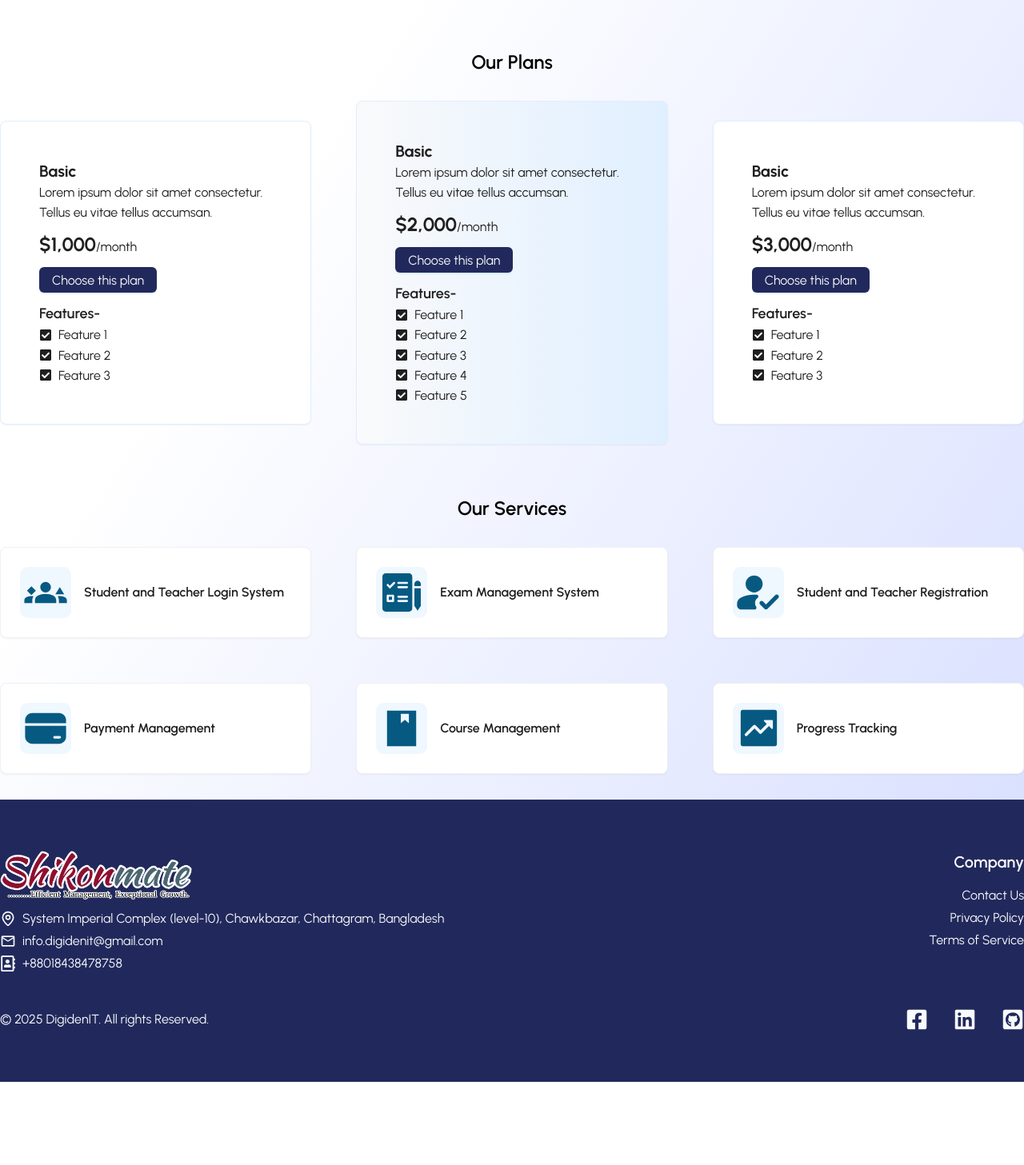
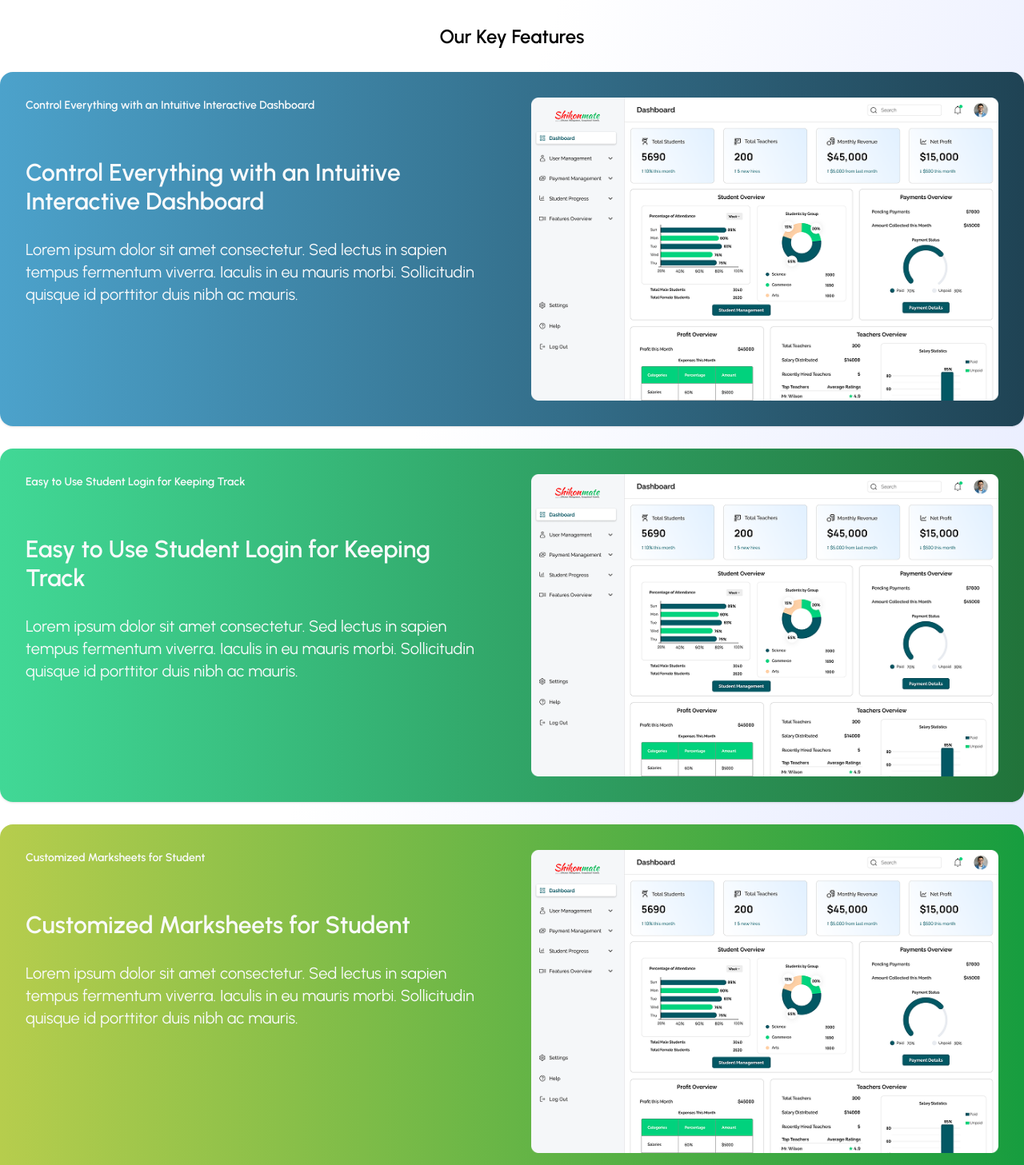
Before and after one commit to opu183059/shikhonmate-v1, a React (Vite) app: page / in a window 1280 px wide. Shown: the part 600-2057 px from the top of the page at 80% size. Before the commit the page ends 1953 px from the top, so only its background shows below. Built offline with nearby package versions, Linux system fonts and the light colour scheme.

Commit message:
feat: add Features section to HomePage; implement FeatureCard component and update styles

```diff
--- /dev/null
+++ b/src/components/cards/FeatureCard.tsx
@@ -0,0 +1,22 @@
+import { FeatureCardProps } from "../../types/props.type";
+
+const FeatureCard = ({ featureData }: { featureData: FeatureCardProps }) => {
+  return (
+    <div
+      className={`feature-card ${featureData.bgColor} rounded-2xl my-7 p-8 flex gap-12 shadow`}
+    >
+      <div className="w-1/2 text-gray-50">
+        <p className="text-sm font-semibold">{featureData.title}</p>
+        <h1 className="mt-14 mb-7 font-semibold text-3xl">
+          {featureData.title}
+        </h1>
+        <p className="text-xl">{featureData.content}</p>
+      </div>
+      <div className="w-1/2">
+        <img src={featureData.image} alt={featureData.title} />
+      </div>
+    </div>
+  );
+};
+
+export default FeatureCard;
--- a/src/index.css
+++ b/src/index.css
@@ -45,7 +45,24 @@
   );
 }
 
-/* custom ant design css will be written here */
+/* sticky card scrool animation */
+.feature-box {
+  position: relative;
+}
+.feature-card {
+  position: sticky;
+}
+.feature-card:nth-child(1) {
+  top: 60px;
+}
+.feature-card:nth-child(2) {
+  top: 120px;
+}
+.feature-card:nth-child(3) {
+  top: 180px;
+}
+
+/* ant design css will be written here */
 .ant-layout-content {
   padding: 0px 24px 24px;
 }
--- a/src/pages/home/HomePage.tsx
+++ b/src/pages/home/HomePage.tsx
@@ -1,4 +1,5 @@
 import Banner from "./section/Banner";
+import Features from "./section/Features";
 import Plans from "./section/Plans";
 import Services from "./section/Services";
 
@@ -6,6 +7,7 @@ const HomePage = () => {
   return (
     <div className="container mx-auto">
       <Banner />
+      <Features />
       <Plans />
       <Services />
     </div>
--- /dev/null
+++ b/src/pages/home/section/Features.tsx
@@ -0,0 +1,53 @@
+import featureImage1 from "../../../assets/FeatureImages/feature1.png";
+import featureImage2 from "../../../assets/FeatureImages/feature1.png";
+import featureImage3 from "../../../assets/FeatureImages/feature1.png";
+import featureImage4 from "../../../assets/FeatureImages/feature1.png";
+import FeatureCard from "../../../components/cards/FeatureCard";
+
+const Features = () => {
+  const features = [
+    {
+      title: "Control Everything with an Intuitive Interactive Dashboard",
+      content:
+        "Lorem ipsum dolor sit amet consectetur. Sed lectus in sapien tempus fermentum viverra. Iaculis in eu mauris morbi. Sollicitudin quisque id porttitor duis nibh ac mauris.",
+      image: featureImage1,
+      bgColor: "bg-gradient-to-r from-[#4CA2CB] to-[#1F4354]",
+    },
+    {
+      title: "Easy to Use Student Login for Keeping Track",
+      content:
+        "Lorem ipsum dolor sit amet consectetur. Sed lectus in sapien tempus fermentum viverra. Iaculis in eu mauris morbi. Sollicitudin quisque id porttitor duis nibh ac mauris.",
+      image: featureImage2,
+      bgColor: "bg-gradient-to-r from-[#41D896] to-[#21733A]",
+    },
+    {
+      title: "Customized Marksheets for Student",
+      content:
+        "Lorem ipsum dolor sit amet consectetur. Sed lectus in sapien tempus fermentum viverra. Iaculis in eu mauris morbi. Sollicitudin quisque id porttitor duis nibh ac mauris.",
+      image: featureImage3,
+      bgColor: "bg-gradient-to-r from-[#B6CD4D] to-[#179D3F]",
+    },
+    {
+      title: "Manage Courses Keep track of Learning",
+      content:
+        "Lorem ipsum dolor sit amet consectetur. Sed lectus in sapien tempus fermentum viverra. Iaculis in eu mauris morbi. Sollicitudin quisque id porttitor duis nibh ac mauris.",
+      image: featureImage4,
+      bgColor: "bg-gradient-to-r from-[#4D6BCD] to-[#081129]",
+    },
+  ];
+
+  return (
+    <div className="feature-box">
+      <h2 className="text-2xl text-center font-semibold sticky top-5">
+        Our Key Features
+      </h2>
+      <div>
+        {features.map((item) => (
+          <FeatureCard key={item.title} featureData={item} />
+        ))}
+      </div>
+    </div>
+  );
+};
+
+export default Features;
--- a/src/pages/home/section/Plans.tsx
+++ b/src/pages/home/section/Plans.tsx
@@ -4,7 +4,7 @@ const Plans = () => {
   const plans = [1, 2, 3];
   return (
     <div>
-      <h2 className="text-2xl text-center font-semibold py-8">Our Plans</h2>
+      <h2 className="text-2xl text-center font-semibold my-8">Our Plans</h2>
       <div className="flex flex-col md:flex-row items-center justify-center gap-10 md:gap-14">
         {plans.map((item) => (
           <PlansCard key={item} number={item} />
--- a/src/pages/home/section/Services.tsx
+++ b/src/pages/home/section/Services.tsx
@@ -35,7 +35,7 @@ const Services = () => {
   ];
   return (
     <div className="py-8">
-      <h2 className="text-2xl text-center font-semibold py-8">Our Services</h2>
+      <h2 className="text-2xl text-center font-semibold my-8">Our Services</h2>
       <div className="grid grid-cols-2 lg:grid-cols-3 gap-6 md:gap-8 lg:gap-14">
         {servicesArray.map((item) => (
           <ServicesCard serviceData={item} key={item.text} />
```
Also changed, not shown: src/types/props.type.ts (+7 -0 lines), src/assets/FeatureImages/feature1.png (added).
